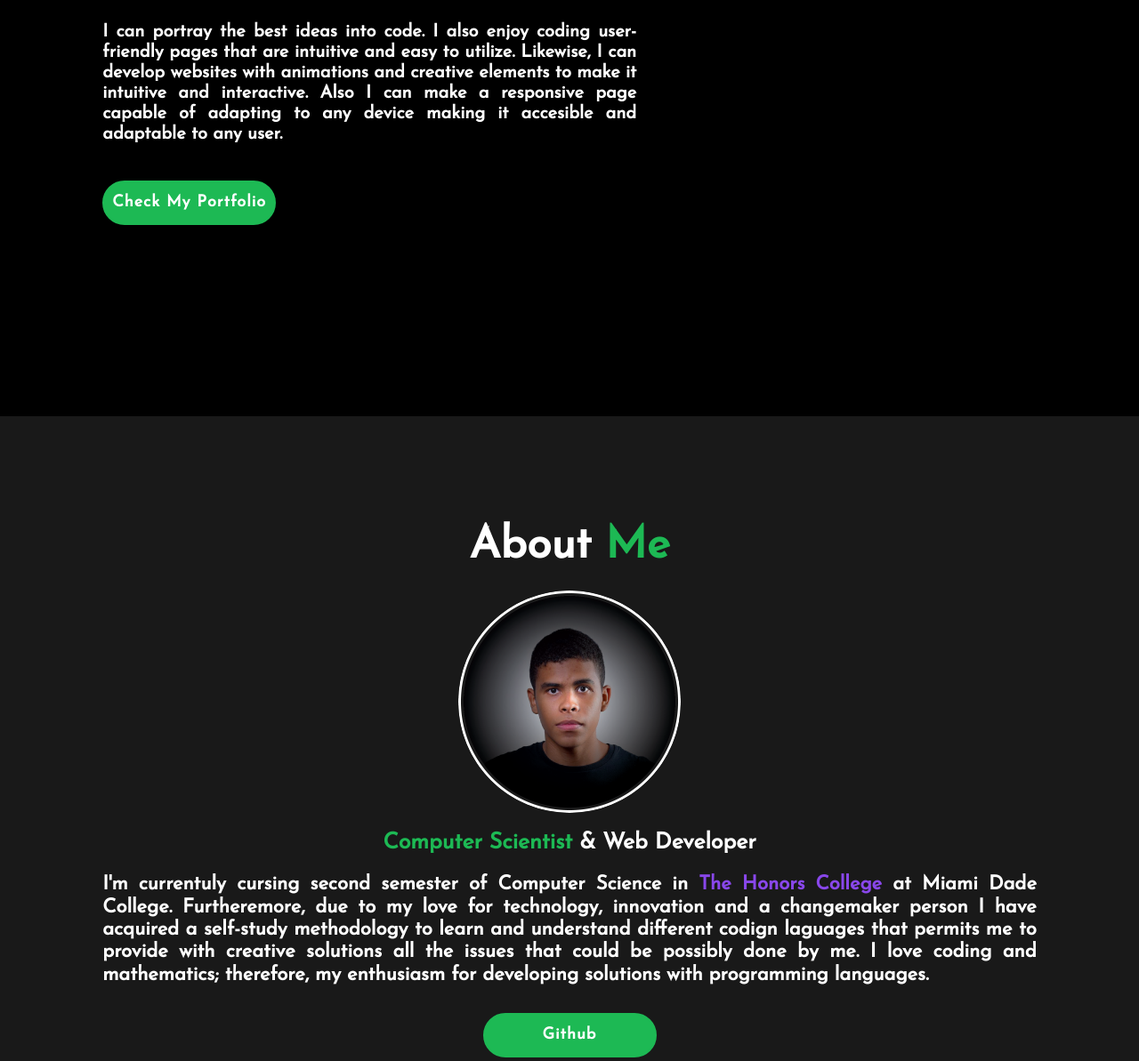
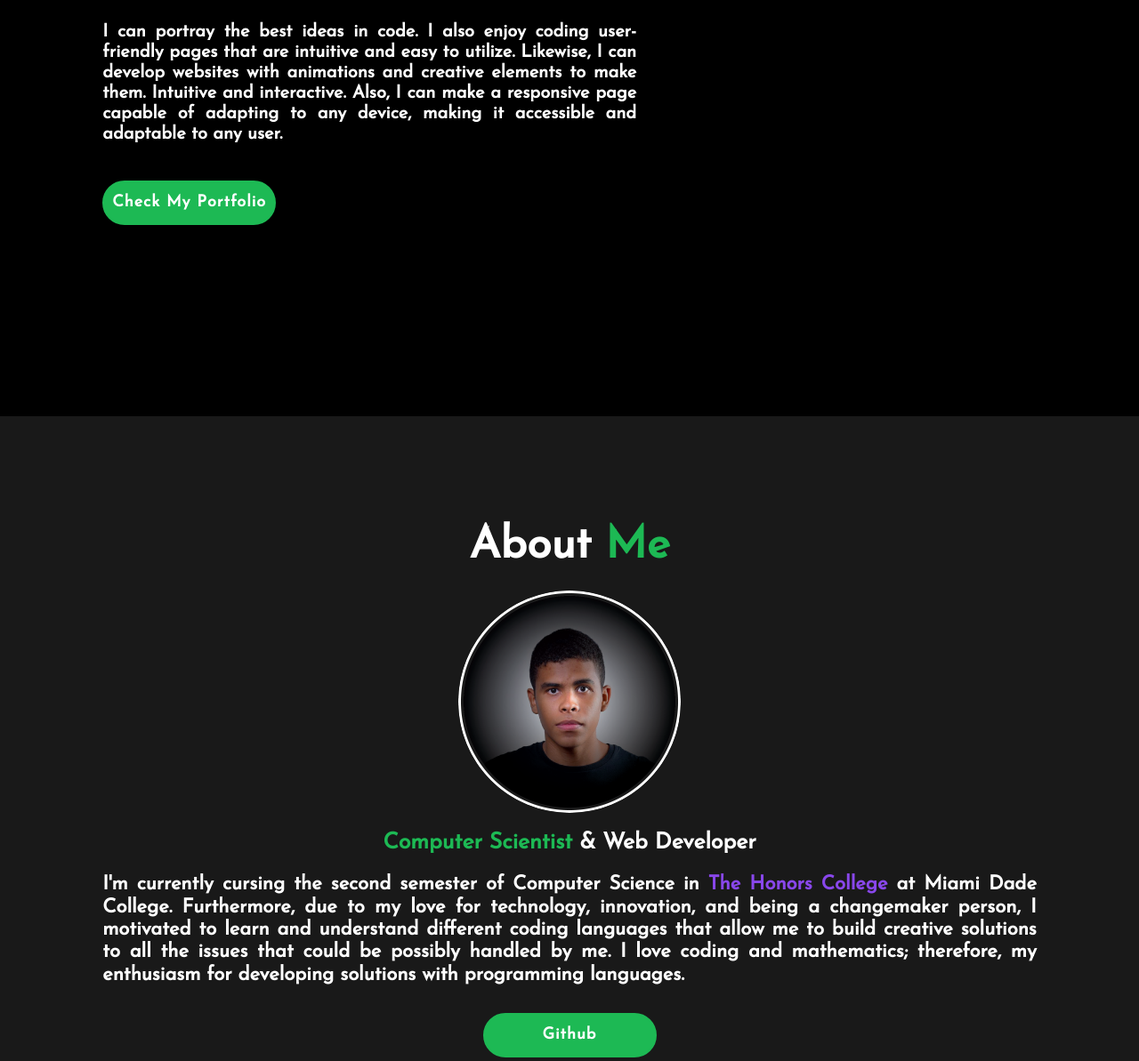
Before and after one commit to Gonzi09/Portfolio_v2.0, a plain HTML site: page index.html in a window 1280 px wide. Shown: the part 407-1600 px from the top of the page at 89% size. Drawn offline with nearby package versions, Linux system fonts and the light colour scheme.

Commit message:
first commit

```diff
--- a/index.html
+++ b/index.html
@@ -48,11 +48,7 @@
             <div class="text-animate">
                 <h1>Nicolás González </h1>
             </div>
-            <p>I can portray the best ideas
-                into code. I also enjoy coding user-friendly pages that are intuitive and easy
-                to utilize. Likewise, I can develop websites with animations and creative elements to make it
-                intuitive and interactive. Also I can make a responsive page capable of adapting to any
-                device making it accesible and adaptable to any user.
+            <p>I can portray the best ideas in code. I also enjoy coding user-friendly pages that are intuitive and easy to utilize. Likewise, I can develop websites with animations and creative elements to make them. Intuitive and interactive. Also, I can make a responsive page capable of adapting to any device, making it accessible and adaptable to any user.
             </p>
             <div class="btn-box">
                 <a href="https://github.com/Gonzi09" class="btn spacing">Check My Portfolio</a>
@@ -72,11 +68,7 @@
 
         <div class="about-content">
             <h3><span>Computer Scientist </span>& Web Developer</h3>
-            <p> I'm currentuly cursing second semester of Computer Science in <span class="purple">The Honors College</span>
-                at Miami Dade College. Furtheremore, due to my love for technology, innovation and a changemaker person
-                I have acquired a self-study methodology to learn and understand different codign laguages that permits me to
-                provide with creative solutions all the issues that could be possibly done by me. I love coding and mathematics; therefore,
-                my enthusiasm for developing solutions with programming languages.
+            <p> I'm currently cursing the second semester of Computer Science in <span class="purple">The Honors College</span> at Miami Dade College. Furthermore, due to my love for technology, innovation, and being a changemaker person, I motivated to learn and understand different coding languages that allow me to build creative solutions to all the issues that could be possibly handled by me. I love coding and mathematics; therefore, my enthusiasm for developing solutions with programming languages.
             </p>
 
                 <div class="btn-box btns">
@@ -97,13 +89,14 @@
             <div class="content">
                 <div class="year"><i class='bx bxs-calendar-edit'></i>2023-2025</div>
                 <h3>The Honors College - University</h3>
-                <p>Computer Science - I'm currently cursing second semester of Computer Science in which I have learnt lots of important habilities. Likewise, the certification would be given as an Associate in Arts, then, I would transfer to last 2 years of studies in a University</p>
+                <p>Computer Science - I am in second semester of Computer Science at The Honors College. This institution provided me with a 100% scholarship for my two-year path as an associate in arts.</p>
             </div>
 
             <div class="content">
                 <div class="year"><i class='bx bxs-calendar-edit'></i>2023</div>
                 <i class='bx bxl-python' style='color:#2965f1' ></i>
                 <h3>Python Course - Udemy</h3>
+                <p>Certificate</p>
                 <!-- <p class="">Certificate Lorem ipsum dolor sit amet consectetur adipisicing elit. Ipsum iste, illo magni consectetur tempore error sed repudiandae laborum perspiciatis nam dolorem voluptatem nobis illum fugiat voluptas dolores. Unde, pariatur cupiditate?</p> -->
 
             </div>
```
Also changed, not shown: 1 other file.
